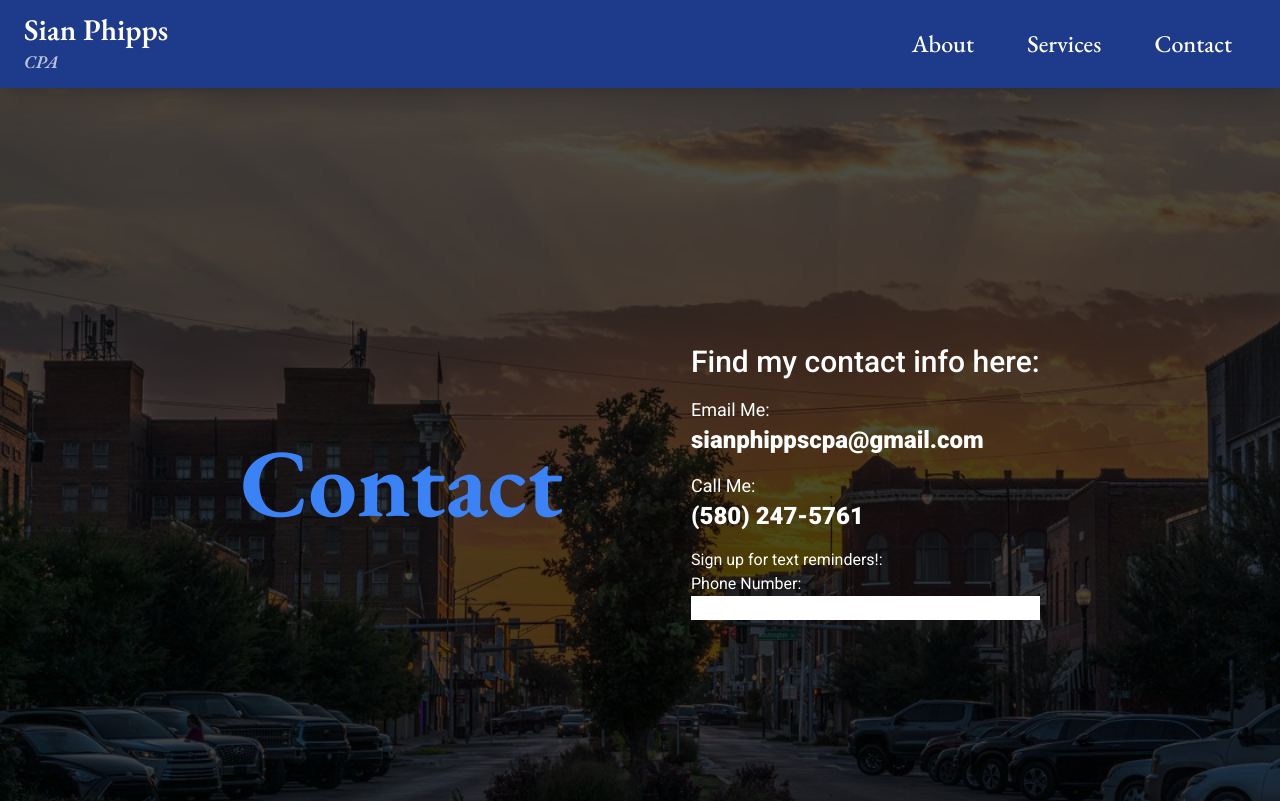
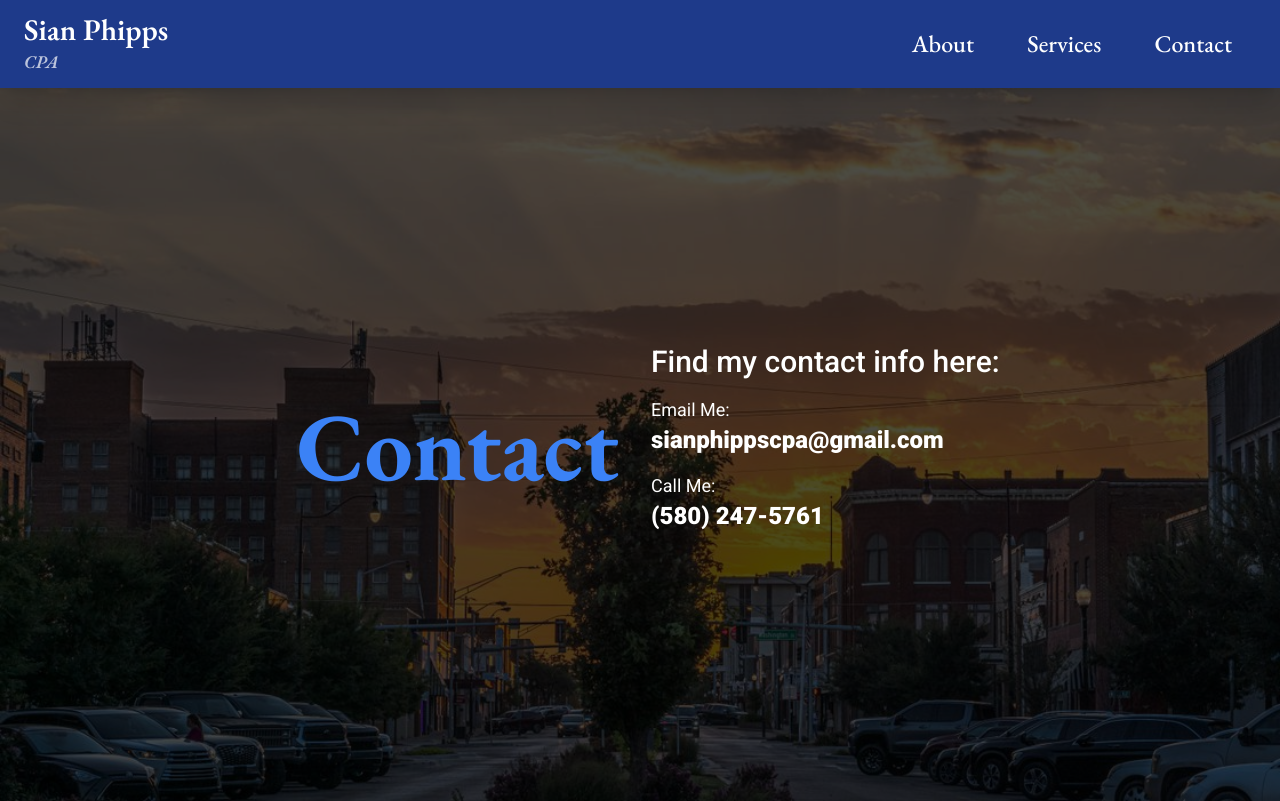
Before and after one commit to BenjaminWalls/Phipps-Website, a website: page public/contact.html in a window 1280 px wide. Shown: the top 801 px of the page. Drawn offline with nearby package versions, Linux system fonts and the light colour scheme.

Commit message:
Fixed formatting on contact page.

```diff
--- a/public/contact.html
+++ b/public/contact.html
@@ -52,16 +52,16 @@
             <div class="flex justify-evenly bg-[url('img/ardmore1.jpg')] bg-fixed bg-cover relative py-64">
 
                 <div class="z-20 flex flex-row items-center">
-                    <span class="font-bold text-4xl md:text-8xl text-blue-500 font-garamond">Contact</span>
-                    <div class="flex flex-col ml-32">
+                    <span class="font-bold text-4xl md:text-8xl text-blue-500 font-garamond ml-4">Contact</span>
+                    <div class="flex flex-col ml-8">
                         <p class="md:text-3xl text-white font-medium text-xl mb-4">Find my contact info here:</p>
                         <span class="text-white md:text-lg">Email Me:</span>
                         <a href="" class="text-white font-extrabold mb-4 text-xs md:text-2xl">sianphippscpa@gmail.com</a>
                         <span class="text-white md:text-lg">Call Me:</span>
                         <a href="" class="text-white font-extrabold mb-4 md:text-2xl">(580) 247-5761</a>
-                        <p class="text-white">Sign up for text reminders!:</p>
+                        <!--<p class="text-white">Sign up for text reminders!:</p>
                         <label for="username" class="text-white">Phone Number:</label>
-                    <input type="text" id="username" name="username">
+                    <input type="text" id="username" name="username">-->
 
                     </div>
                 </div>
```
Also changed, not shown: public/styles.css.
